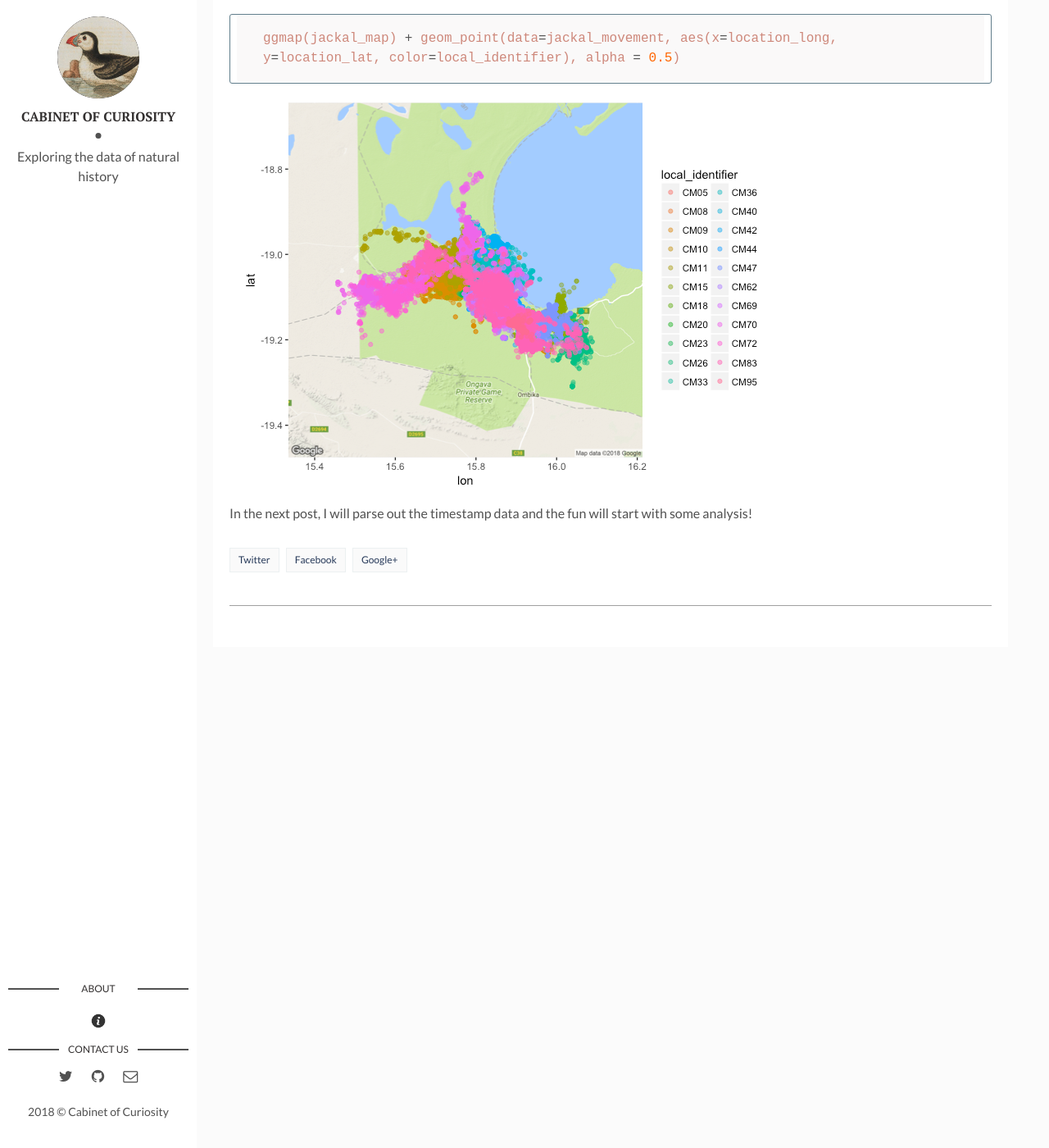
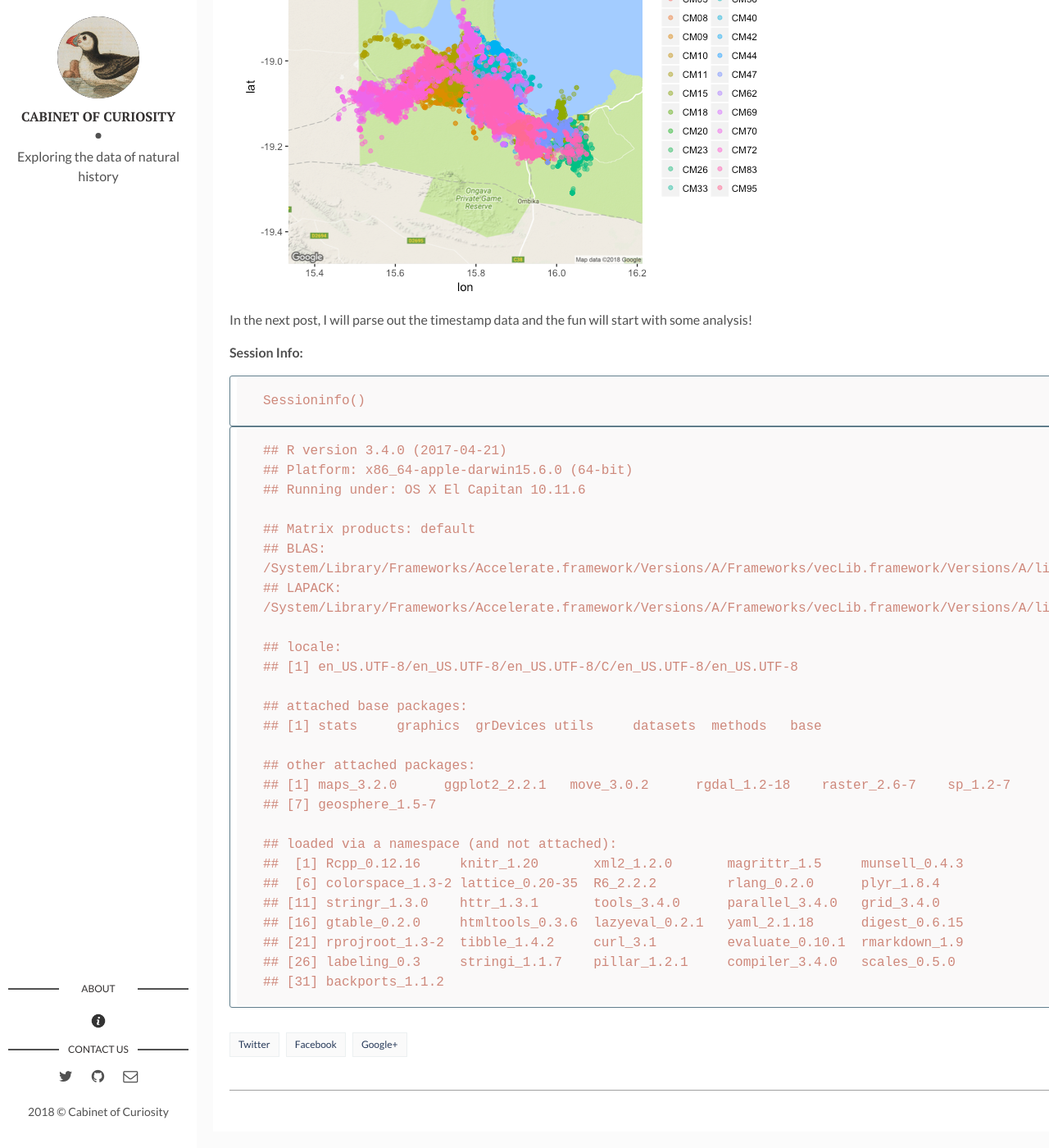
Before and after one commit to cabinetofcuriosity/cabinetofcuriosity_site, a Jekyll site: the page built from _posts/2018-04-06-movebank-part1.md, in a window 1280 px wide and 1400 px high, scrolled down 11721 px. Shown: the whole window at 82% size. Built offline with Jekyll 4.4.1, drawn with Linux system fonts in a browser that asks for light colours; comment, search, counter and statistics services are not loaded; some of the changed text lies outside the part shown.

Commit message:
adding data download and session info

````diff
--- a/_posts/2018-04-06-movebank-part1.md
+++ b/_posts/2018-04-06-movebank-part1.md
@@ -357,8 +357,9 @@
 
 It's really important to check for missing values, and to get a sense of the range of values in your data set. As Ciera introduced in the previous posts, the `skimr` package is really wonderful for this.
 
+```r
+library(skimr)
 
-```r
 skim(jackal_movement)
 ```
 
@@ -479,3 +480,38 @@
 ![](../assets/img/2018-04-03-movebank-part1_files/figure-html/unnamed-chunk-22-1.png)<!-- -->
 
 In the next post, I will parse out the timestamp data and the fun will start with some analysis!
+
+**Session Info:**
+
+```r
+Sessioninfo()
+```
+
+```
+## R version 3.4.0 (2017-04-21)
+## Platform: x86_64-apple-darwin15.6.0 (64-bit)
+## Running under: OS X El Capitan 10.11.6
+
+## Matrix products: default
+## BLAS: /System/Library/Frameworks/Accelerate.framework/Versions/A/Frameworks/vecLib.framework/Versions/A/libBLAS.dylib
+## LAPACK: /System/Library/Frameworks/Accelerate.framework/Versions/A/Frameworks/vecLib.framework/Versions/A/libLAPACK.dylib
+
+## locale:
+## [1] en_US.UTF-8/en_US.UTF-8/en_US.UTF-8/C/en_US.UTF-8/en_US.UTF-8
+
+## attached base packages:
+## [1] stats     graphics  grDevices utils     datasets  methods   base
+
+## other attached packages:
+## [1] maps_3.2.0      ggplot2_2.2.1   move_3.0.2      rgdal_1.2-18    raster_2.6-7    sp_1.2-7
+## [7] geosphere_1.5-7
+
+## loaded via a namespace (and not attached):
+##  [1] Rcpp_0.12.16     knitr_1.20       xml2_1.2.0       magrittr_1.5     munsell_0.4.3
+##  [6] colorspace_1.3-2 lattice_0.20-35  R6_2.2.2         rlang_0.2.0      plyr_1.8.4
+## [11] stringr_1.3.0    httr_1.3.1       tools_3.4.0      parallel_3.4.0   grid_3.4.0
+## [16] gtable_0.2.0     htmltools_0.3.6  lazyeval_0.2.1   yaml_2.1.18      digest_0.6.15
+## [21] rprojroot_1.3-2  tibble_1.4.2     curl_3.1         evaluate_0.10.1  rmarkdown_1.9
+## [26] labeling_0.3     stringi_1.1.7    pillar_1.2.1     compiler_3.4.0   scales_0.5.0
+## [31] backports_1.1.2
+```
````
Also changed, not shown: other parts of _posts/2018-04-06-movebank-part1.md (+2 -2 lines).
